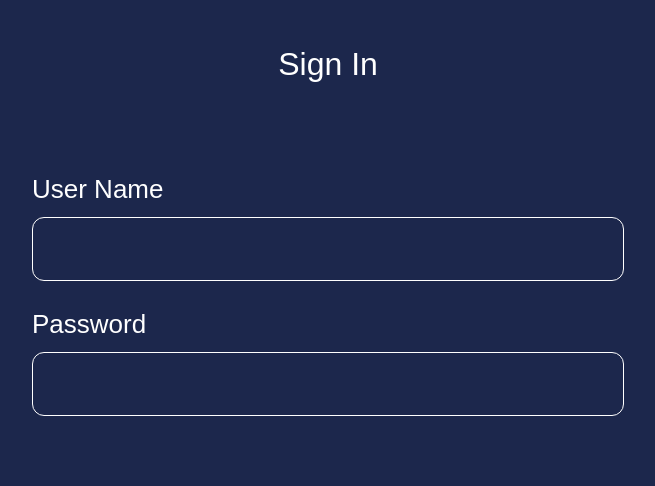
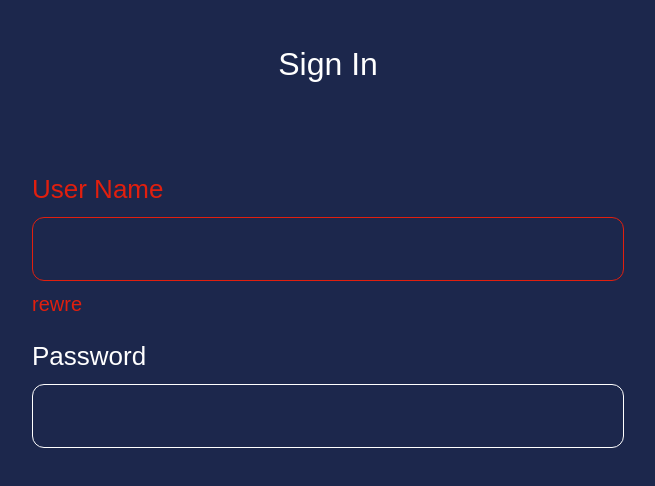
Before and after one commit to m-ehsan81/jc-app, a Next.js app: page /sign-in in a window 1280 px wide. Shown: the top 486 px of the page, without its empty margins (312-967 px from the left). Built offline with nearby package versions, Linux system fonts and the light colour scheme; a web font is replaced by a local one.

Commit message:
add error and helper text for input

```diff
--- a/src/app/globals.css
+++ b/src/app/globals.css
@@ -1,4 +1,8 @@
 @import "tailwindcss";
+
+@utility custom-input-error {
+  border-color: #e11f0e;
+}
 
 :root {
   --background: #1c274c;
--- a/src/app/sign-in/page.tsx
+++ b/src/app/sign-in/page.tsx
@@ -7,8 +7,13 @@ const SignIn: React.FC = () => {
         <p className="text-[2rem] text-center">Sign In</p>
 
         <div className="flex flex-col gap-6 mt-[5.125rem]">
-          <CustomInput label="User Name" isError />
-          <CustomInput label="Password" />
+          <CustomInput
+            label="User Name"
+            isError={true}
+            helperText="rewre"
+            id="1"
+          />
+          <CustomInput label="Password" id="2" />
         </div>
       </div>
 
--- a/src/components/custom-input/index.tsx
+++ b/src/components/custom-input/index.tsx
@@ -2,29 +2,36 @@ import clsx from "clsx";
 import { CustomInputProps } from "./type";
 
 const CustomInput: React.FC<CustomInputProps> = (props) => {
-  const { label, id, isError, className, ...rest } = props;
+  const { label, id, isError, helperText, className, ...rest } = props;
 
   const baseClasses =
     "border border-white w-full h-16 p-2 text-[1.625rem] rounded-[.75rem]";
 
   const focusClasses = "focus:outline-0 focus:border-[#5CF8FD]";
 
-  const errorClasses = "border-[#E11F0E]";
-
   const inputClasses = clsx(
     baseClasses,
-    errorClasses,
     focusClasses,
+    isError && "custom-input-error",
     className
   );
 
+  const labelClasses = clsx(
+    "group-focus-within:text-[#5CF8FD]",
+    isError && "text-[#e11f0e]"
+  );
+
   return (
-    <div className="flex flex-col gap-2">
-      <label htmlFor={id} className="text-[1.625rem]">
+    <div className="group flex flex-col gap-2">
+      <label htmlFor={id} className={clsx(labelClasses, "text-[1.625rem]")}>
         {label}
       </label>
 
       <input id={id} className={inputClasses} {...rest} />
+
+      <span className={clsx("h-6 text-[1.25rem]", isError && "text-[#e11f0e]")}>
+        {helperText}
+      </span>
     </div>
   );
 };
--- a/src/components/custom-input/type.ts
+++ b/src/components/custom-input/type.ts
@@ -4,4 +4,5 @@ export interface CustomInputProps
   extends InputHTMLAttributes<HTMLInputElement> {
   label: string;
   isError?: boolean;
+  helperText?: string;
 }
```
